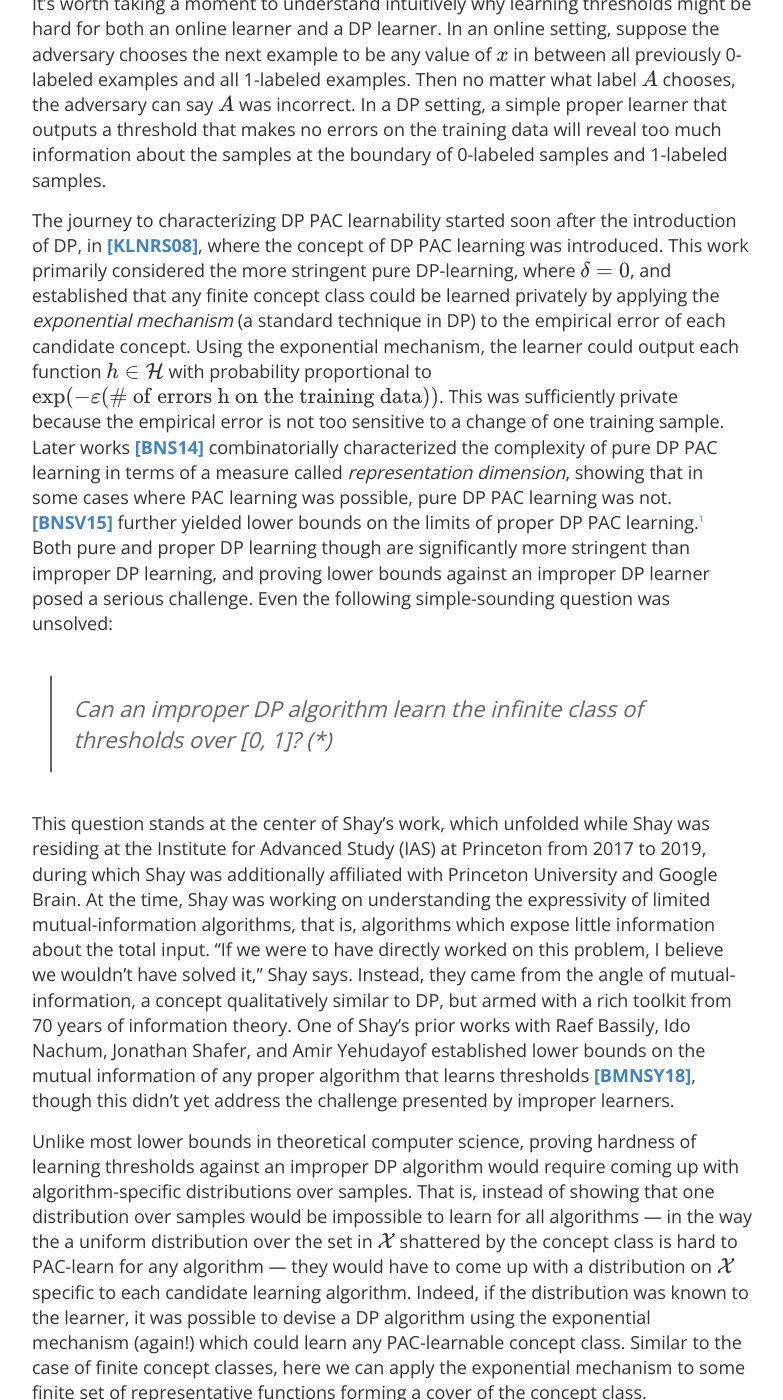
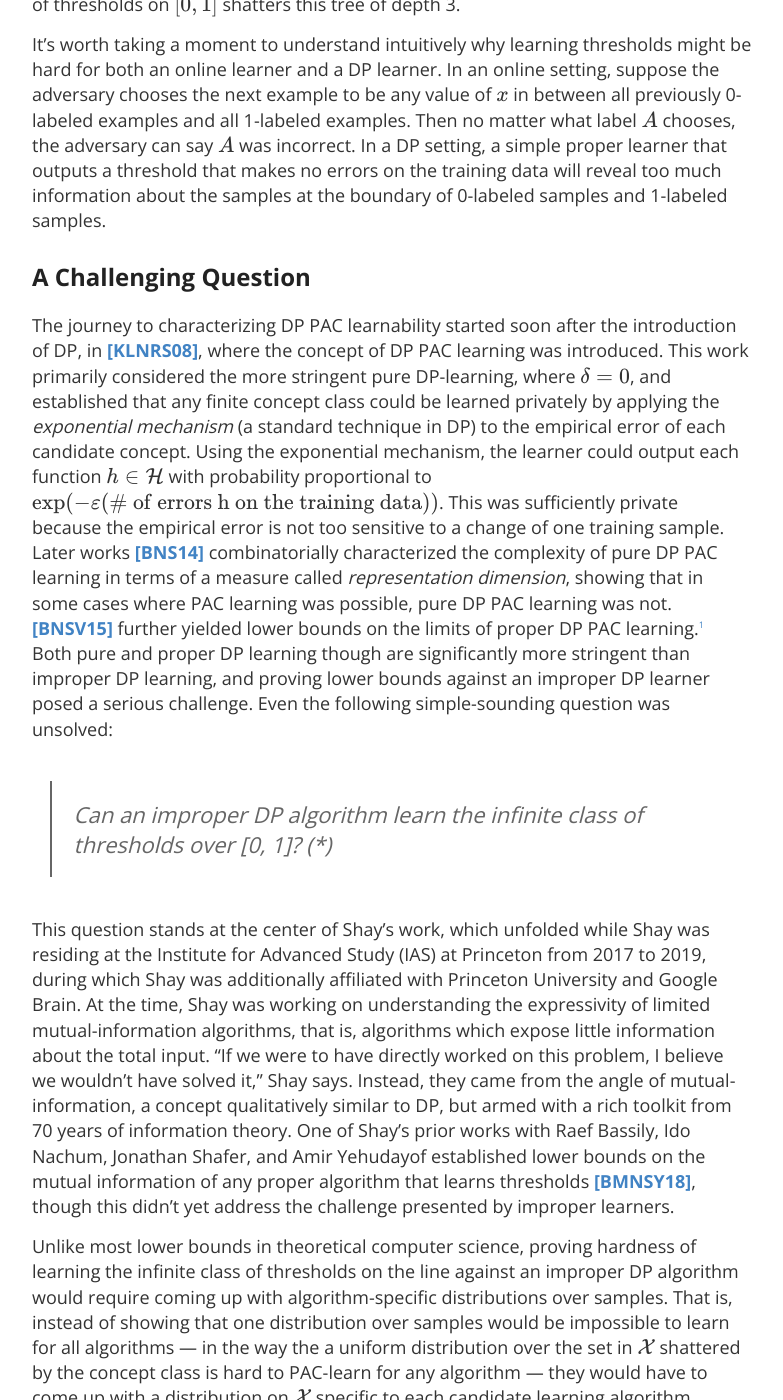
Before and after one commit to differentialprivacy/differentialprivacy, a Jekyll site: the page built from _posts/2021-04-26-alt-highlights.md, in a window 1280 px wide and 1400 px high, scrolled down 3099 px. Shown: the whole window, without its empty margins (248-1031 px from the left). Built offline with Jekyll 4.4.1, drawn with Linux system fonts in a browser that asks for light colours; comment, search, counter and statistics services are not loaded; some of the changed text lies outside the part shown.

Commit message:
Added more section headers

```diff
--- a/_posts/2021-04-26-alt-highlights.md
+++ b/_posts/2021-04-26-alt-highlights.md
@@ -38,13 +38,15 @@
 DP PAC learning imposes an additional restriction on PAC learning: the learner must output a function which does not reveal too much about any one sample in the input. Formally, we say an algorithm \\( A \\) is \\( (\varepsilon, \delta) \\)-DP if for any two neighboring inputs \\( X = (X_1, \cdots,  X_i, \cdots, X_n) \\) and \\( X’ = (X_1, \cdots, X_i’,\cdots, X_n) \\) which differ at exactly one sample, for any set \\( S \\), \\( \Pr[A(X) \in S] \leq e^\varepsilon Pr[A(X’) \in S] + \delta \\) . A concept class is *DP PAC learnable* if it can be PAC-learned by a \\( (0.1, o(1/n)) \\)-DP algorithm \\( A \\). That is, changing any one training sample \\( (x_i, y_i) \\) should not affect the distribution over concepts output by \\( A \\) by too much.
 
 
-Online learning considers a setting where the samples arrive one-by-one, and the learner must make predictions as this process unfolds. <img align="right" src="/images/OnlineLearning.png"  style="width:300px;height:300px;">Formally, in realizable online learning, at each round \\( i = 1,\dots,T \\), the learner is presented with a sample \\( x_i\\). The learner must predict the label, and then the true label \\( y_i \\) is revealed to the learner. The sequence of examples \\( x_i \\) and the labels \\( y_i \\) may be chosen adversarially, but they must be consistent with some function \\( h \in \mathcal{H} \\). The goal of the learner is to minimize the total number of mistakes made by round \\( T \\). If there is a learner such that at \\( T \rightarrow \infty \\), the number of mistakes is \\( o(T) \\), we say that the class of functions \\( \mathcal{H} \\) is *online learnable*. Because of the adversarial nature of the examples, online learning is well known to be much harder than PAC learning, and is possible precisely when the *Littlestone Dimension* of the concept class is finite. Figure 1 below illustrates the definition of the Littlestone Dimension. One important PAC-learnable concept class which is not online learnable is the class of thresholds on \\( \mathbb{R} \\): The set of functions \\(\\{h_t\\}_{t \in \mathbb{R}} \\) where \\( h_t(x) = \textbf{1}(x > t) \\).
+Online learning considers a setting where the samples arrive one-by-one, and the learner must make predictions as this process unfolds. <img align="right" src="/images/OnlineLearning.png"  style="width:300px;height:300px;">Formally, in realizable online learning, at each round \\( i = 1,\dots,T \\), the learner is presented with a sample \\( x_i\\). The learner must predict the label, and then the true label \\( y_i \\) is revealed to the learner. The sequence of examples \\( x_i \\) and the labels \\( y_i \\) may be chosen adversarially, but they must be consistent with some function \\( h \in \mathcal{H} \\). The goal of the learner is to minimize the total number of mistakes made by round \\( T \\). If there is a learner such that at \\( T \rightarrow \infty \\), the number of mistakes is \\( o(T) \\), we say that the class of functions \\( \mathcal{H} \\) is *online learnable*. Because of the adversarial nature of the examples, online learning is well known to be much harder than PAC learning, and is possible precisely when the *Littlestone Dimension* of the concept class is finite. Figure 1 below illustrates the definition of the Littlestone Dimension. One important PAC-learnable concept class which is not online learnable is the infinite class of thresholds on \\( \mathbb{R} \\): The set of functions \\(\\{h_t\\}_{t \in \mathbb{R}} \\) where \\( h_t(x) = \textbf{1}(x > t) \\).
 
 ![Figure 1: Littlestone Dimension](/images/LD.png "Figure 1: Littlestone Dimension")
 
 **Figure 1**: The Littlestone dimension is the maximum depth of a tree shattered by \\( \mathcal{H} \\), where each node may contain a unique element from \\(\mathcal{X}\\). The tree is shattered if each leaf can be labeled by a function in \\(\mathcal{H} \\) that labels each element on the path to the root according to the value of the edge entering it. In this figure, we show how the set of thresholds on \\( [0, 1] \\) shatters this tree of depth 3.
 
 It’s worth taking a moment to understand intuitively why learning thresholds might be hard for both an online learner and a DP learner. In an online setting, suppose the adversary chooses the next example to be any value of \\( x \\) in between all previously 0-labeled examples and all 1-labeled examples. Then no matter what label \\( A \\) chooses, the adversary can say \\( A \\) was incorrect. In a DP setting, a simple proper learner that outputs a threshold that makes no errors on the training data will reveal too much information about the samples at the boundary of 0-labeled samples and 1-labeled samples.
+
+## A Challenging Question
 
 The journey to characterizing DP PAC learnability started soon after the introduction of DP, in [**[KLNRS08]**][4], where the concept of DP PAC learning was introduced. This work primarily considered the more stringent pure DP-learning, where \\( \delta = 0\\), and established that any finite concept class could be learned privately by applying the *exponential mechanism* (a standard technique in DP) to the empirical error of each candidate concept. Using the exponential mechanism, the learner could output each function \\( h \in \mathcal{H}\\) with probability proportional to \\( \exp(- \varepsilon(\\# \text{ of errors h on the training data})) \\). This was sufficiently private because the empirical error is not too sensitive to a change of one training sample. Later works [**[BNS14]**][2] combinatorially characterized the complexity of pure DP PAC learning in terms of a measure called _representation dimension_, showing that in some cases where PAC learning was possible, pure DP PAC learning was not. [**[BNSV15]**][3] further yielded lower bounds on the limits of proper DP PAC learning.[^1]
 Both pure and proper DP learning though are significantly more stringent than improper DP learning, and proving lower bounds against an improper DP learner posed a serious challenge. Even the following simple-sounding question was unsolved:
@@ -54,8 +56,9 @@
 This question stands at the center of Shay’s work, which unfolded while Shay was residing at the Institute for Advanced Study (IAS) at Princeton from 2017 to 2019, during which Shay was additionally affiliated with Princeton University and Google Brain. At the time, Shay was working on understanding the expressivity of limited mutual-information algorithms, that is, algorithms which expose little information about the total input. “If we were to have directly worked on this problem, I believe we wouldn’t have solved it,” Shay says. Instead, they came from the angle of mutual-information, a concept qualitatively similar to DP, but armed with a rich toolkit from 70 years of information theory. One of Shay’s prior works with Raef Bassily, Ido Nachum, Jonathan Shafer, and Amir Yehudayof established lower bounds on the mutual information of any proper algorithm that learns thresholds [**[BMNSY18]**][5], though this didn’t yet address the challenge presented by improper learners.
 
 
-Unlike most lower bounds in theoretical computer science, proving hardness of learning thresholds against an improper DP algorithm would require coming up with algorithm-specific distributions over samples. That is, instead of showing that one distribution over samples would be impossible to learn for all algorithms --- in the way the a uniform distribution over the set in \\(\mathcal{X}\\) shattered by the concept class is hard to PAC-learn for any algorithm --- they would have to come up with a distribution on \\(\mathcal{X}\\) specific to each candidate learning algorithm. Indeed, if the distribution was known to the learner, it was possible to devise a DP algorithm using the exponential mechanism (again!) which could learn any PAC-learnable concept class. Similar to the case of finite concept classes, here we can apply the exponential mechanism to some finite set of representative functions forming a cover of the concept class.
+Unlike most lower bounds in theoretical computer science, proving hardness of learning the infinite class of thresholds on the line against an improper DP algorithm would require coming up with algorithm-specific distributions over samples. That is, instead of showing that one distribution over samples would be impossible to learn for all algorithms --- in the way the a uniform distribution over the set in \\(\mathcal{X}\\) shattered by the concept class is hard to PAC-learn for any algorithm --- they would have to come up with a distribution on \\(\mathcal{X}\\) specific to each candidate learning algorithm. Indeed, if the distribution was known to the learner, it was possible to devise a DP algorithm using the exponential mechanism (again!) which could learn any PAC-learnable concept class. Similar to the case of finite concept classes, here we can apply the exponential mechanism to some finite set of representative functions forming a cover of the concept class.
 
+## Uncovering a Solution
 
 At the IAS, Shay met his initial team to tackle this obstacle: Noga Alon, a combinatorialist, Roi Livni, a learning theorist, and Maryanthe Malliaris, a model theorist. Shay and Maryanthe would walk together from IAS to their combinatorics class at Princeton taught by Noga and discuss mathematics. While Marayathe studied the abstract mathematical field of model theory, Shay and Maryanthe soon noticed a connection between model theory and machine learning: the Littlestone dimension. “There is applied math, then pure math, and then model theory is way over there,” Shay elaborates. “If theoretical machine learning is between applied math and pure math, model theory is on the other extreme.” This surprising interdisciplinary connection led them to use a result from model theory: a concept class had finite Littlestone Dimension precisely when the concept class had finite threshold dimension (formally, the maximum number of threshold functions that could be embedded in the class). This meant that answering (*) negatively was enough to show that DP PAC learning was as hard as online learning.
 
```
Also changed, not shown: other parts of _posts/2021-04-26-alt-highlights.md (+1 -1 lines).
